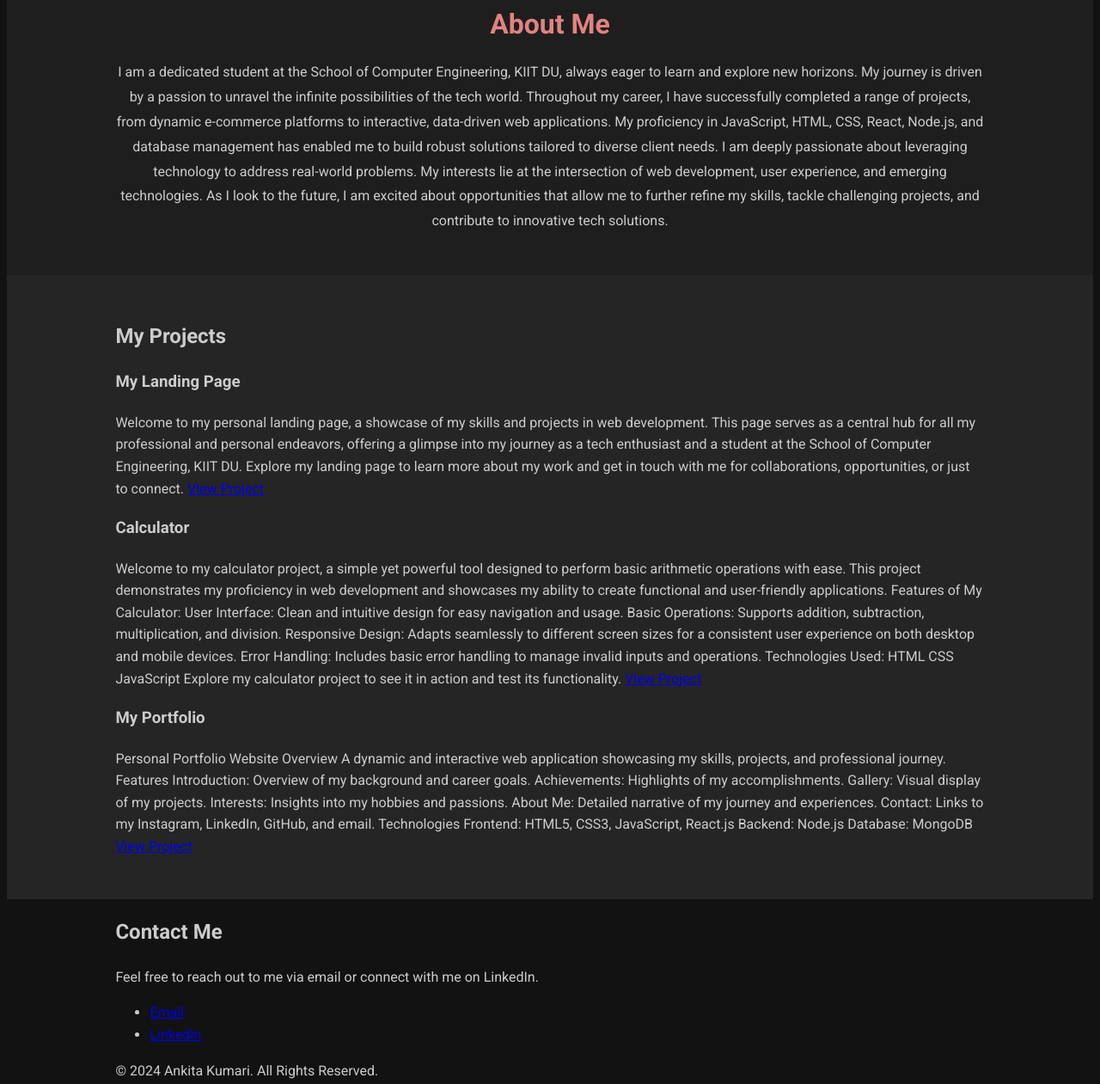
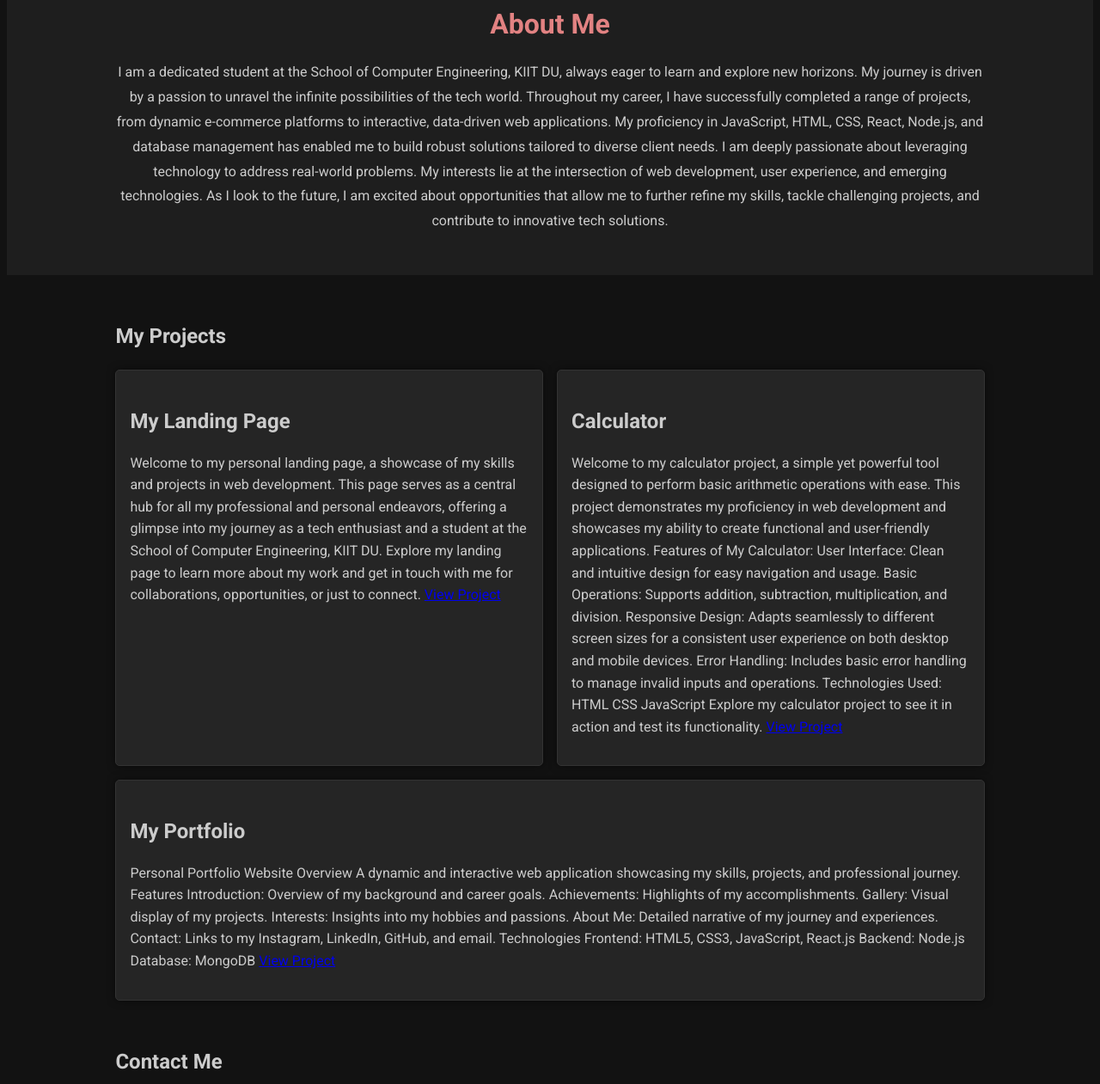
Before and after one commit to ankita-2311/CODSOFT_task2_landing-page, a plain HTML site: page index.html in a window 1280 px wide. Shown: the part 660-1921 px from the top of the page at 86% size. Drawn offline with Linux system fonts and the light colour scheme.

Commit message:
styles.css

```diff
--- a/styles.css
+++ b/styles.css
@@ -32,10 +32,6 @@ header h1 {
     float: left;
     font-size: 1.8rem;
     transition: color 0.3s ease-in-out;
-}
-
-header h1:hover {
-    color: #e28282;
 }
 
 header nav {
@@ -93,7 +89,6 @@ header:after {
     margin-bottom: 1rem;
     position: relative;
     z-index: 2;
-    text-shadow: 2px 2px 4px rgba(0, 0, 0, 0.7);
 }
 
 #hero p {
@@ -101,7 +96,6 @@ header:after {
     margin-bottom: 2rem;
     position: relative;
     z-index: 2;
-    text-shadow: 2px 2px 4px rgba(0, 0, 0, 0.7);
 }
 
 #hero .btn {
@@ -113,12 +107,11 @@ header:after {
     border-radius: 5px;
     position: relative;
     z-index: 2;
-    transition: background 0.3s ease-in-out, transform 0.3s ease-in-out;
+    transition: background 0.3s ease-in-out;
 }
 
 #hero .btn:hover {
     background: #ff6347;
-    transform: scale(1.1);
 }
 
 /* Section: About */
@@ -126,11 +119,6 @@ header:after {
     padding: 2rem 0;
     background: #1e1e1e;
     text-align: center;
-    transition: background 0.3s ease-in-out;
-}
-
-#about:hover {
-    background: #333;
 }
 
 #about h2 {
@@ -141,18 +129,35 @@ header:after {
 
 #about p {
     line-height: 1.8;
-    transition: color 0.3s ease-in-out;
-}
-
-#about p:hover {
-    color: #e28282;
 }
 
 /* Section: Projects */
 #projects {
     padding: 2rem 0;
-    background: #252525;
 }
 
-#projects h2 {
+.project-grid {
+    display: flex;
+    flex-wrap: wrap;
+    justify-content: space-between;
+    gap: 1rem;
+}
+
+.project {
+    background: #252525;
+    padding: 1rem;
+    border: 1px solid #333;
+    border-radius: 5px;
+    flex: 1 1 calc(33.333% - 1rem);
+    box-shadow: 0 0 10px rgba(0, 0, 0, 0.5);
+    transition: transform 0.3s ease-in-out;
+}
+
+.project:hover {
+    transform: translateY(-10px);
+}
+
+.project h3 {
+    font-size: 1.5rem;
+    margin-bottom: 0.5rem;
     color: #
```
